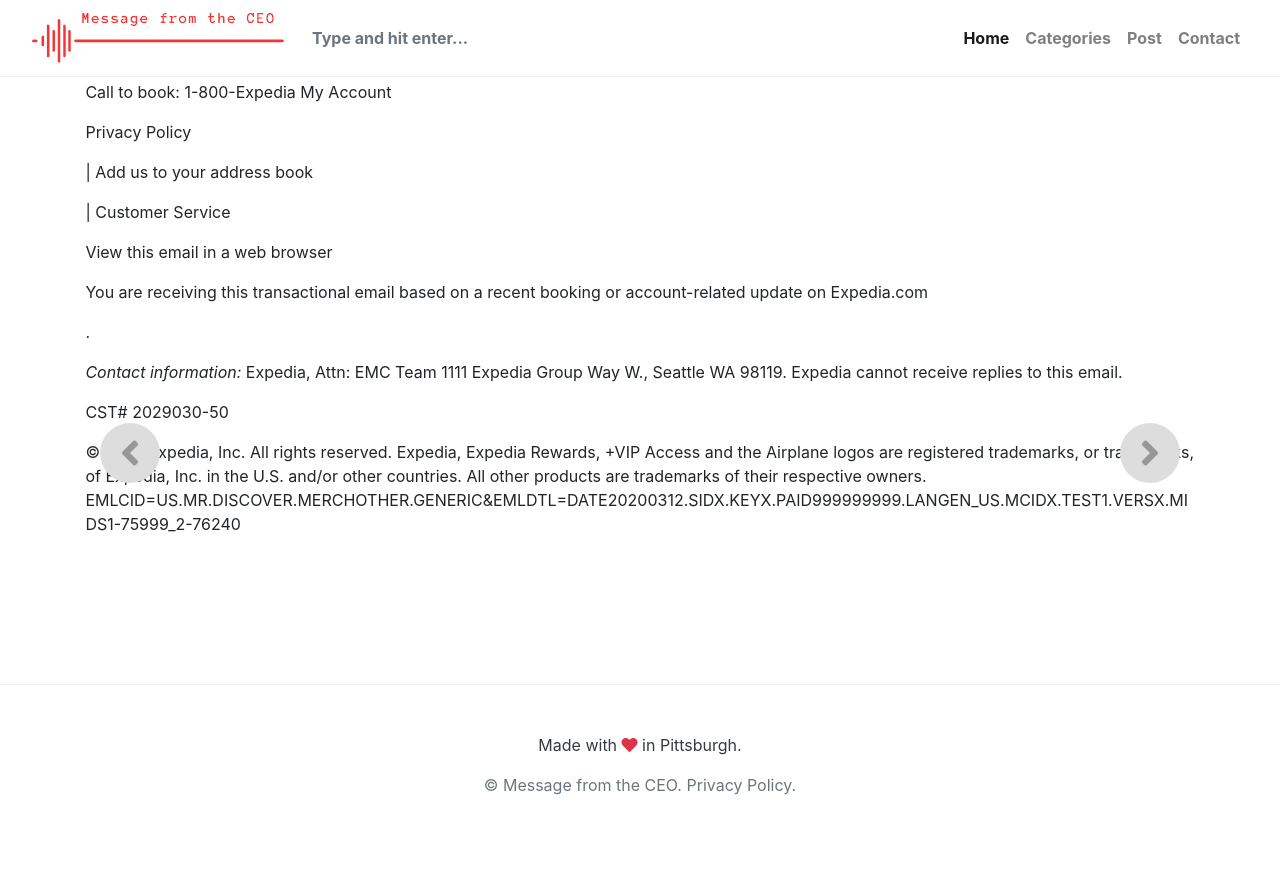
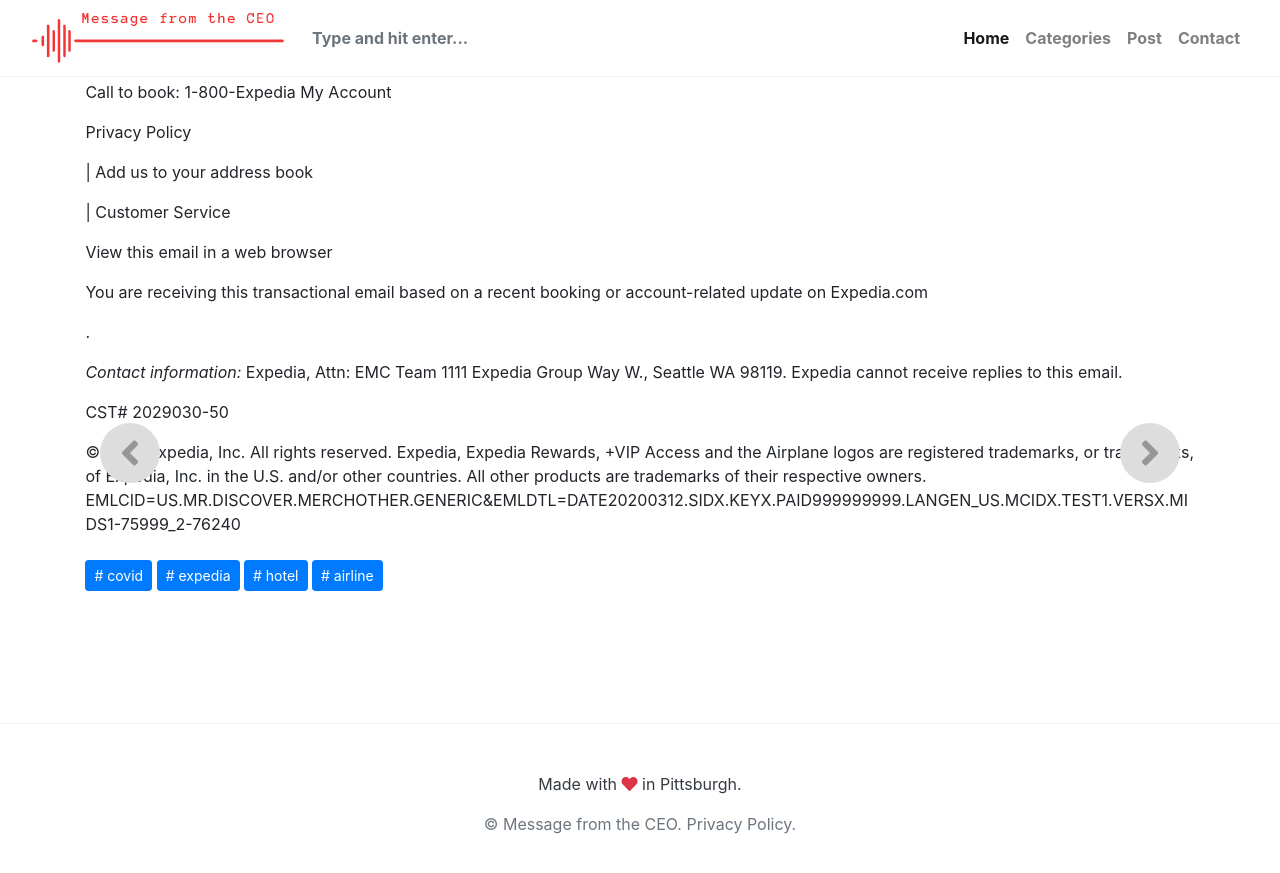
Before and after one commit to bertique/messageFromTheCEO, a Jekyll site: the page built from _posts/2020-03-17-AtravelupdatefromExpedialeadership.md, in a window 1280 px wide and 900 px high, scrolled down 2263 px. Shown: the top 873 px of the window. Built offline with Jekyll 4.4.1, drawn with Linux system fonts in a browser that asks for light colours; nearby versions of some CDN libraries; library files that are not in the unit come from our copies.

Commit message:
Update 2020-03-17-AtravelupdatefromExpedialeadership.md

```diff
--- a/_posts/2020-03-17-AtravelupdatefromExpedialeadership.md
+++ b/_posts/2020-03-17-AtravelupdatefromExpedialeadership.md
@@ -1,7 +1,7 @@
 ---
 title:  "A travel update from Expedia leadership"
 metadate: "hide"
-categories: [  ]
+categories: [ covid, expedia, hotel, airline  ]
 image: "/assets/images/posts/AtravelupdatefromExpedialeadership_full.png"
 thumbnail: "/assets/images/posts/AtravelupdatefromExpedialeadership.png"
 ---
```
